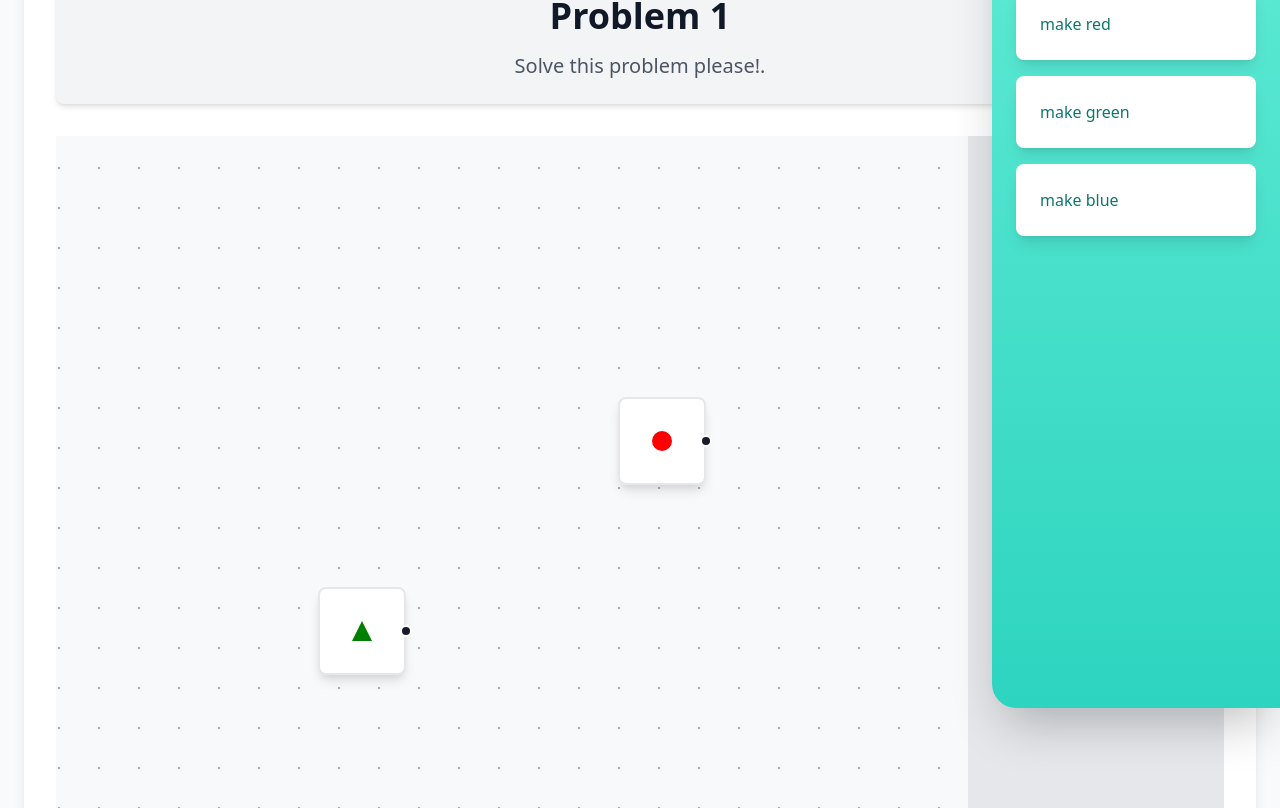
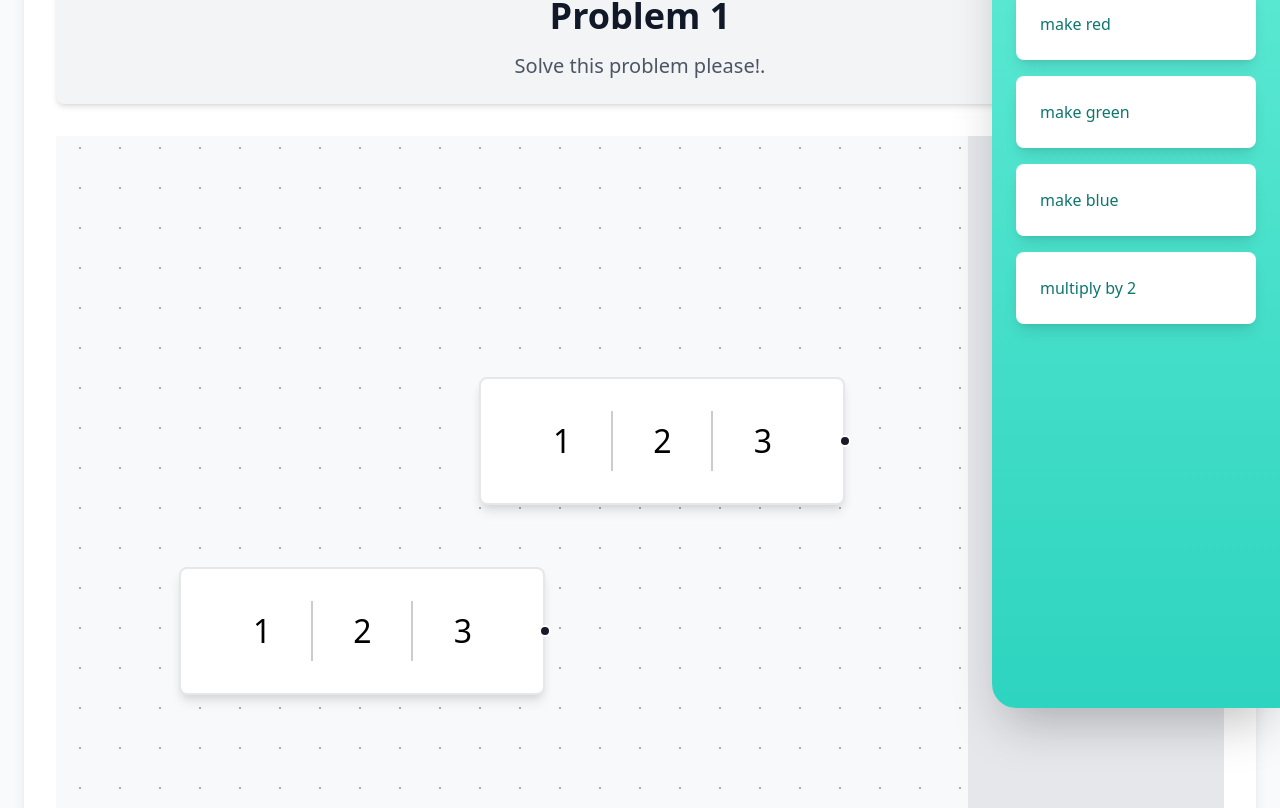
Before and after one commit to bobbomania/ichack-25, a Next.js app in the folder ichack-functional-edtech/: page /problem/1 in a window 1280 px wide. Shown: the part 172-980 px from the top of the page. Built offline with nearby package versions, Linux system fonts and the light colour scheme.

Commit message:
feat: added support for lists

```diff
--- a/ichack-functional-edtech/src/components/nodes/Type.tsx
+++ b/ichack-functional-edtech/src/components/nodes/Type.tsx
@@ -1,6 +1,6 @@
 export enum TypeEnum {
   STRING =  "STRING",
-  NUMBER = "NUMBER",
+  NAT = "NUMBER",
   SHAPE = "SHAPE",
 };
 
@@ -15,4 +15,5 @@ export enum FuncEnum {
   MAKE_RED = "make red",
   MAKE_GREEN = "make green",
   MAKE_BLUE = "make blue",
+  MULTIPLY_2 =  "multiply by 2"
 };
--- a/ichack-functional-edtech/src/components/nodes/data/DataObject.tsx
+++ b/ichack-functional-edtech/src/components/nodes/data/DataObject.tsx
@@ -2,10 +2,11 @@ import React, { ReactNode } from 'react';
 import ObjectNode from '../ObjectNode';
 import { TypeEnum } from '../Type';
 
+
 abstract class DataObject extends ObjectNode {
   constructor(
-    protected component: ReactNode,
-    outputTypes: TypeEnum[]
+    public component: ReactNode,
+    public outputTypes: TypeEnum[],
   ) {
     // Call the parent class constructor (ObjectNode)
     super(component, [], outputTypes);
--- /dev/null
+++ b/ichack-functional-edtech/src/components/nodes/data/ListObject.tsx
@@ -0,0 +1,59 @@
+import { ReactNode } from "react";
+import DataObject from "./DataObject";
+import { TypeEnum } from "../Type";
+import React from "react";
+
+interface ListProps {
+    objects: DataObject[]; // size in pixel
+     }
+
+const ListComponent = ({ objects }: ListProps) => {
+return (
+    <div
+    style={{
+        display: "flex",
+        justifyContent: "space-between", // Evenly space out the components
+        width: "100%",
+        alignItems: "center", // Vertically center the items
+    }}
+    >
+    {objects.map((obj, index) => (
+        <React.Fragment key={index}>
+        {/* Actual component */}
+        <div style={{ padding: "0 20px" }}>
+            {obj.component}
+        </div>
+
+        {/* Vertical line between items, only if not the last item */}
+        {index < objects.length - 1 && (
+            <div
+            style={{
+                height: "30px", // Height of the separator
+                width: "1px", // Width of the vertical line
+                backgroundColor: "rgba(0, 0, 0, 0.2)", // Semi-opaque vertical line color
+            }}
+            />
+        )}
+        </React.Fragment>
+    ))}
+    </div>
+);
+};
+
+
+export class ListData extends DataObject {
+  constructor(objects: DataObject[]) {
+    // Get output types safely to prevent errors on empty lists
+    const outs = objects.length > 0 ? objects[0].getOutputTypes() : [];
+
+    var comp: ReactNode = ListComponent({objects});
+
+
+    // ✅ Call super() first with a temporary null component
+    super(comp, outs);
+  }
+
+  logic(inputs: any[]): any[] {
+    return [];
+  }
+}
--- /dev/null
+++ b/ichack-functional-edtech/src/components/nodes/data/NatData.tsx
@@ -0,0 +1,32 @@
+import { ReactNode } from "react";
+import { TypeEnum, ShapeEnum } from "../Type";
+import DataObject from "./DataObject";
+
+// Circle Component that accepts size and color as props
+interface NatProps {
+    number: number; // size in pixels
+      }
+
+
+
+const NatComponent = ({ number }: NatProps) => {
+  return <div>{number}</div>;
+};
+
+
+export class NatData extends DataObject {
+      constructor(
+        protected number:  number,
+      ) {
+
+        var comp: ReactNode = NatComponent({number});
+
+
+        // Call the parent class constructor (ObjectNode)
+        super(comp, [TypeEnum.NAT]);
+      }
+
+      logic(inputs: any[]): any[] {
+        return [{'number': this.number}];
+      }
+}
--- a/ichack-functional-edtech/src/components/nodes/functions/Colour.tsx
+++ b/ichack-functional-edtech/src/components/nodes/functions/Colour.tsx
@@ -3,7 +3,7 @@ import FunctionNode from "./Function";
 
 export class MakeRed extends FunctionNode {
     constructor() {
-      super(FuncEnum.MAKE_RED, [TypeEnum.NUMBER], [TypeEnum.SHAPE]);
+      super(FuncEnum.MAKE_RED, [TypeEnum.SHAPE], [TypeEnum.SHAPE]);
     }
 
     // Logic method that changes the color of shape objects
--- /dev/null
+++ b/ichack-functional-edtech/src/components/nodes/functions/Nats.tsx
@@ -0,0 +1,16 @@
+import { FuncEnum, TypeEnum } from "../Type";
+import FunctionNode from "./Function";
+
+export class MultiplyByTwo extends FunctionNode {
+    constructor() {
+      super(FuncEnum.MULTIPLY_2, [TypeEnum.NAT], [TypeEnum.NAT]);
+    }
+
+    // Logic method that changes the color of shape objects
+    logic(inputs: any[]): any[] {
+      return inputs.map((nat) => ({
+        ...nat,
+        number: nat * 2,
+      }));
+    }
+  }
--- a/ichack-functional-edtech/src/components/pages/problems/Canvas.tsx
+++ b/ichack-functional-edtech/src/components/pages/problems/Canvas.tsx
@@ -10,6 +10,10 @@ import React, { useCallback, useState, useEffect, useRef } from "react";
 import { ReactFlow, Background, Controls, useNodesState, useEdgesState, Connection, addEdge, useReactFlow, ReactFlowProvider } from "@xyflow/react";
 import "@xyflow/react/dist/style.css";
 import { AnimatePresence, motion } from 'framer-motion';
+import { MultiplyByTwo } from '@/components/nodes/functions/Nats';
+import { NatData } from '@/components/nodes/data/NatData';
+import DataObject from '@/components/nodes/data/DataObject';
+import { ListData } from '@/components/nodes/data/ListObject';
 
 
 // Define node types
@@ -17,7 +21,7 @@ const nodeTypes = {
   customNode: CustomNode,
 };
 
-function createNodesFromObjects(objectNode1: ShapeData, objectNode2: ShapeData): any[] {
+function createNodesFromObjects(objectNode1: DataObject, objectNode2: DataObject): any[] {
   return [
     {
       id: "1",
@@ -41,15 +45,20 @@ function getStartNodes(num: number) {
   num = Number(num)
   switch (num) {
     case 1:
-      const objectNode1 = new ShapeData(10, 'red', ShapeEnum.CIRCLE);
-      const objectNode2 = new ShapeData(10, 'green', ShapeEnum.TRIANGLE);
-      console.log("here")
-      return createNodesFromObjects(objectNode1, objectNode2);
+      const objectNode1_1 = new NatData(1);
+      const objectNode1_2 = new NatData(2);
+      const objectNode1_3 = new NatData(3);
+      const objectNodeList1 = [objectNode1_1, objectNode1_2, objectNode1_3]
+      const objectNode7 = new ListData(objectNodeList1)
+      return createNodesFromObjects(objectNode7, objectNode7);
 
     case 2:
-      const objectNode3 = new ShapeData(10, 'red', ShapeEnum.CIRCLE);
-      const objectNode4 = new ShapeData(10, 'blue', ShapeEnum.TRIANGLE);
-      return createNodesFromObjects(objectNode3, objectNode4);
+      const objectNode2_1 = new ShapeData(10, 'red', ShapeEnum.CIRCLE);
+      const objectNode2_2 = new ShapeData(10, 'red', ShapeEnum.CIRCLE);
+      const objectNode2_3 = new ShapeData(10, 'red', ShapeEnum.CIRCLE);
+      const objectNodeList2 = [objectNode2_1, objectNode2_2, objectNode2_3]
+      const objectNode2_res = new ListData(objectNodeList2)
+      return createNodesFromObjects(objectNode2_res, objectNode2_res);
 
     case 3:
       const objectNode5 = new ShapeData(10, 'green', ShapeEnum.RECTANGLE);
@@ -71,6 +80,8 @@ function createNewNode(name: string) {
       return new MakeGreen();
     case FuncEnum.MAKE_BLUE:
       return new MakeBlue();
+    case FuncEnum.MULTIPLY_2:
+      return new MultiplyByTwo();
     default:
       throw new Error(`NotImplementedError: The node "${name}" is not supported.`);
   }
@@ -213,7 +224,7 @@ const DnDFlow = ({ initialNodes }: DnDFlowProps) => {
 
       {/* Right Panel (for BottomDragBar) */}
       <div className="w-64 bg-gray-200 p-4 h-screen">
-        <BottomDragBar nodeNames={["make red", "make green", "make blue"]}/>
+        <BottomDragBar nodeNames={[FuncEnum.MAKE_RED, FuncEnum.MAKE_GREEN, FuncEnum.MAKE_BLUE, FuncEnum.MULTIPLY_2]}/>
       </div>
     </div>
   )};
--- a/ichack-functional-edtech/src/components/pages/problems/temp.tsx
+++ /dev/null
@@ -1,122 +0,0 @@
-"use client";
-
-import React, { useRef, useCallback } from 'react';
-import {
-  ReactFlow,
-  ReactFlowProvider,
-  addEdge,
-  useNodesState,
-  useEdgesState,
-  Controls,
-  useReactFlow,
-  Background,
-} from '@xyflow/react';
-
-import '@xyflow/react/dist/style.css';
-import { DnDProvider, useDnD } from './DnDContext';
-import BottomDragBar from './BottomDragBar';
-import { ShapeData } from '@/components/nodes/ShapeData';
-import { ShapeType } from '@/components/nodes/Type';
-import CustomNode from '@/components/nodes/CustomNode';
-
-// Define node types
-const nodeTypes = {
-  customNode: CustomNode,
-};
-
-const objectNode1 = new ShapeData(10, 'red', ShapeType.CIRCLE)
-const objectNode2 = new ShapeData(10, 'red', ShapeType.TRIANGLE)
-const initialNodes = [
-  {
-    id: "1",
-    type: "customNode",
-    position: { x: 250, y: 5 },
-    data: { objectNode1 },
-  },
-  {
-    id: "2",
-    type: "customNode",
-    position: { x: 100, y: 100 },
-    data: { objectNode2 },
-  },
-];
-
-let id = 0;
-const getId = () => `dndnode_${id++}`;
-
-const DnDFlow = () => {
-  const reactFlowWrapper = useRef(null);
-  const [nodes, setNodes, onNodesChange] = useNodesState(initialNodes);
-  const [edges, setEdges, onEdgesChange] = useEdgesState([]);
-  const { screenToFlowPosition } = useReactFlow();
-  const [type] = useDnD();
-
-  const onConnect = useCallback(
-    // @ts-ignore
-    (params: any) => setEdges((eds: any) => addEdge(params, eds)),
-    [],
-  );
-
-  const onDragOver = useCallback((event: any) => {
-    event.preventDefault();
-    event.dataTransfer.dropEffect = 'move';
-  }, []);
-
-  const onDrop = useCallback(
-    (event: any) => {
-      event.preventDefault();
-
-      // check if the dropped element is valid
-      if (!type) {
-        return;
-      }
-
-      // project was renamed to screenToFlowPosition
-      // and you don't need to subtract the reactFlowBounds.left/top anymore
-      // details: https://reactflow.dev/whats-new/2023-11-10
-      const position = screenToFlowPosition({
-        x: event.clientX,
-        y: event.clientY,
-      });
-      const newNode = {
-        id: getId(),
-        type,
-        position,
-        data: { label: `${type} node` },
-      };
-    //   @ts-ignore
-      setNodes((nds) => nds.concat(newNode));
-    },
-    [screenToFlowPosition, type],
-  );
-
-  return (
-    <div className="dndflow">
-      <div className="reactflow-wrapper" ref={reactFlowWrapper}>
-        <ReactFlow
-          nodes={nodes}
-          edges={edges}
-          onNodesChange={onNodesChange}
-          onEdgesChange={onEdgesChange}
-          onConnect={onConnect}
-          onDrop={onDrop}
-          onDragOver={onDragOver}
-          fitView
-          style={{ backgroundColor: "#F7F9FB" }}
-        >
-          <Controls />
-          <Background />
-        </ReactFlow>
-      </div>
-      <BottomDragBar />
-    </div>
-  );
-};
-
-export default () => (
-  <ReactFlowProvider>
-    <DnDProvider>
-      <DnDFlow />
-    </DnDProvider>
-  </ReactFlowProvider>
-);
```
Also changed, not shown: ichack-functional-edtech/src/components/nodes/functions/Multiply.tsx (deleted, +0 -44 lines).
